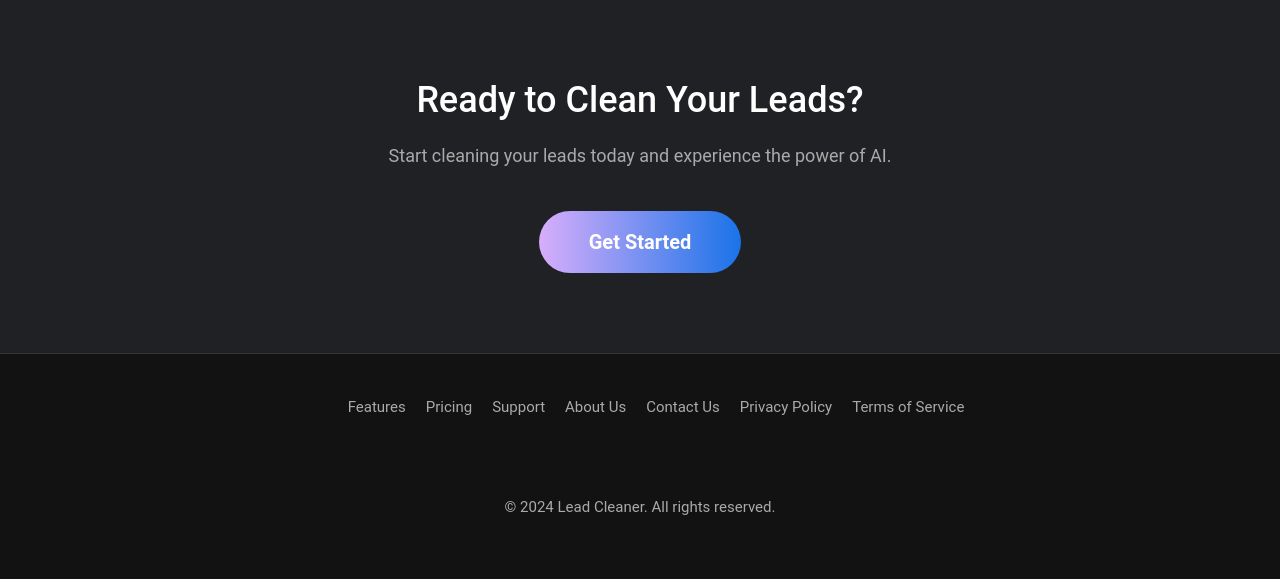
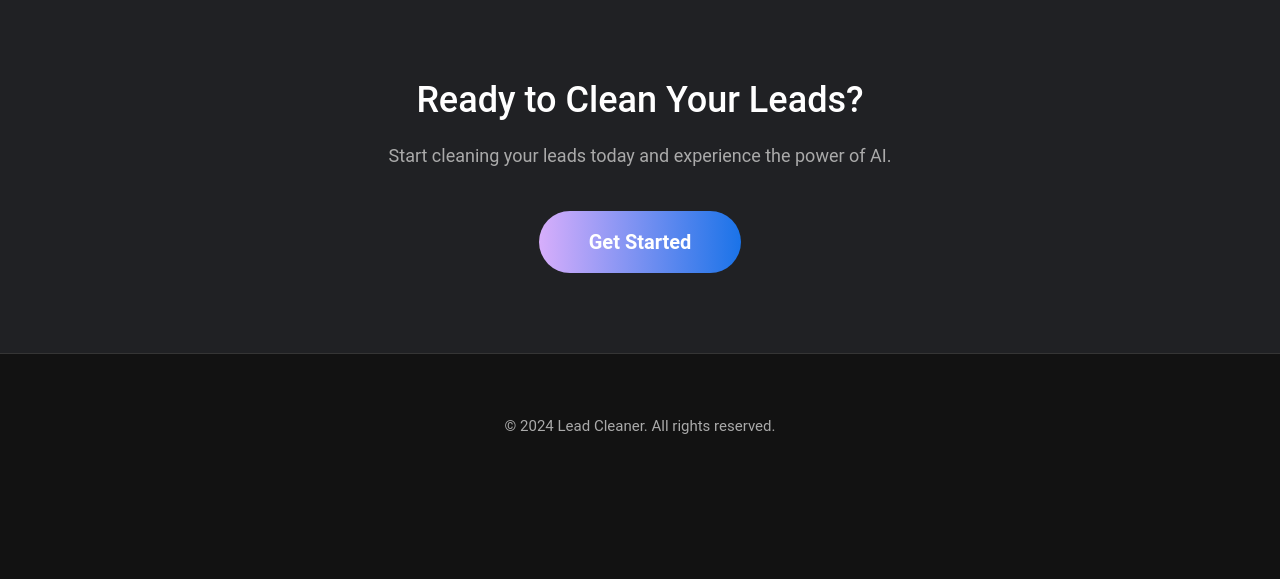
Before and after one commit to safal-dev/ai-data-cleaner, a Django app: page / in a window 1280 px wide. Shown: the part 1918-2497 px from the top of the page. After the commit the page ends 2352 px from the top, so only its background shows below. Run offline with Django 5.2, Linux system fonts and the light colour scheme.

Commit message:
fixing footer

```diff
--- a/templates/leads/base.html
+++ b/templates/leads/base.html
@@ -26,20 +26,6 @@
     {% block extra_js %}{% endblock %} {# THIS IS WHERE your JS for hamburger will be injected #}
         <footer class="main-footer">
         <div class="container">
-            <nav class="footer-nav">
-                <ul>
-                    <li><a href="#features-section">Features</a></li>
-                    <li><a href="#pricing-section">Pricing</a></li>
-                    <li><a href="#support-section">Support</a></li>
-                    <li><a href="#">About Us</a></li>
-                    <li><a href="#">Contact Us</a></li>
-                    <li><a href="#">Privacy Policy</a></li>
-                    <li><a href="#">Terms of Service</a></li>
-                </ul>
-            </nav>
-            <div class="social-links">
-                {# Add social media icons here, e.g., <a href="#"><i class="fab fa-facebook"></i></a> #}
-            </div>
             <p class="copyright">© 2024 Lead Cleaner. All rights reserved.</p>
         </div>
     </footer>
```
